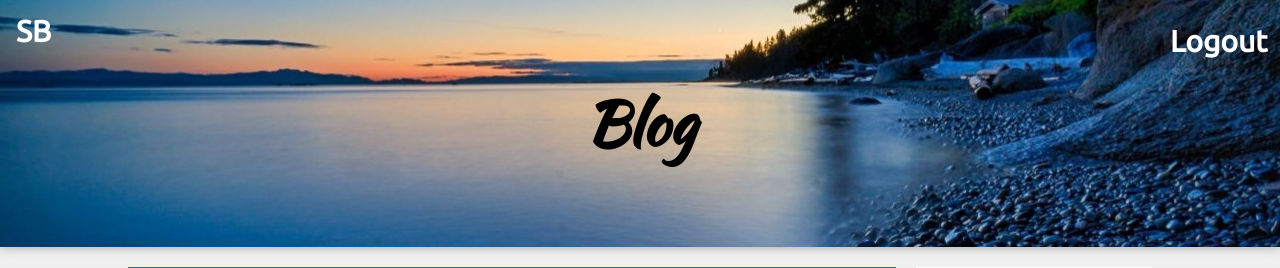
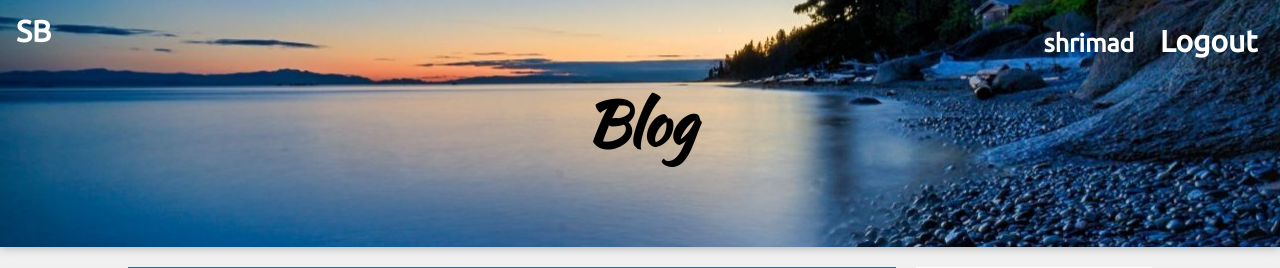
Before and after one commit to Shrimad-Bhagwat/My-Blog, a Django app: page / in a window 1280 px wide. Shown: the top 268 px of the page. Run offline with Django 3.2, Linux system fonts and the light colour scheme; a user stored in the database is signed in.

Commit message:
Update index.html

```diff
--- a/templates/index.html
+++ b/templates/index.html
@@ -149,7 +149,11 @@
       color: white;
 
     }
-
+    span{
+      color: white;
+      font-weight: 600;
+      padding: 0 10px;
+    }
     a img:hover {
       transform: scale(1.05);
       transition: .5s ease-in-out;
@@ -198,13 +202,7 @@
     </div> -->
 
   <div class="topRight">
-    {% if messages %}
-    <ul class="messages">
-      {% for message in messages %}
-      <li{% if message.tags %} class="{{ message.tags }}" {% endif %}>{{ message }}</li>
-        {% endfor %}
-    </ul>
-    {% endif %}
+    <span>{{ user.username }}</span>
 
     <span><a href="/logout">Logout</a></span>
 
```
